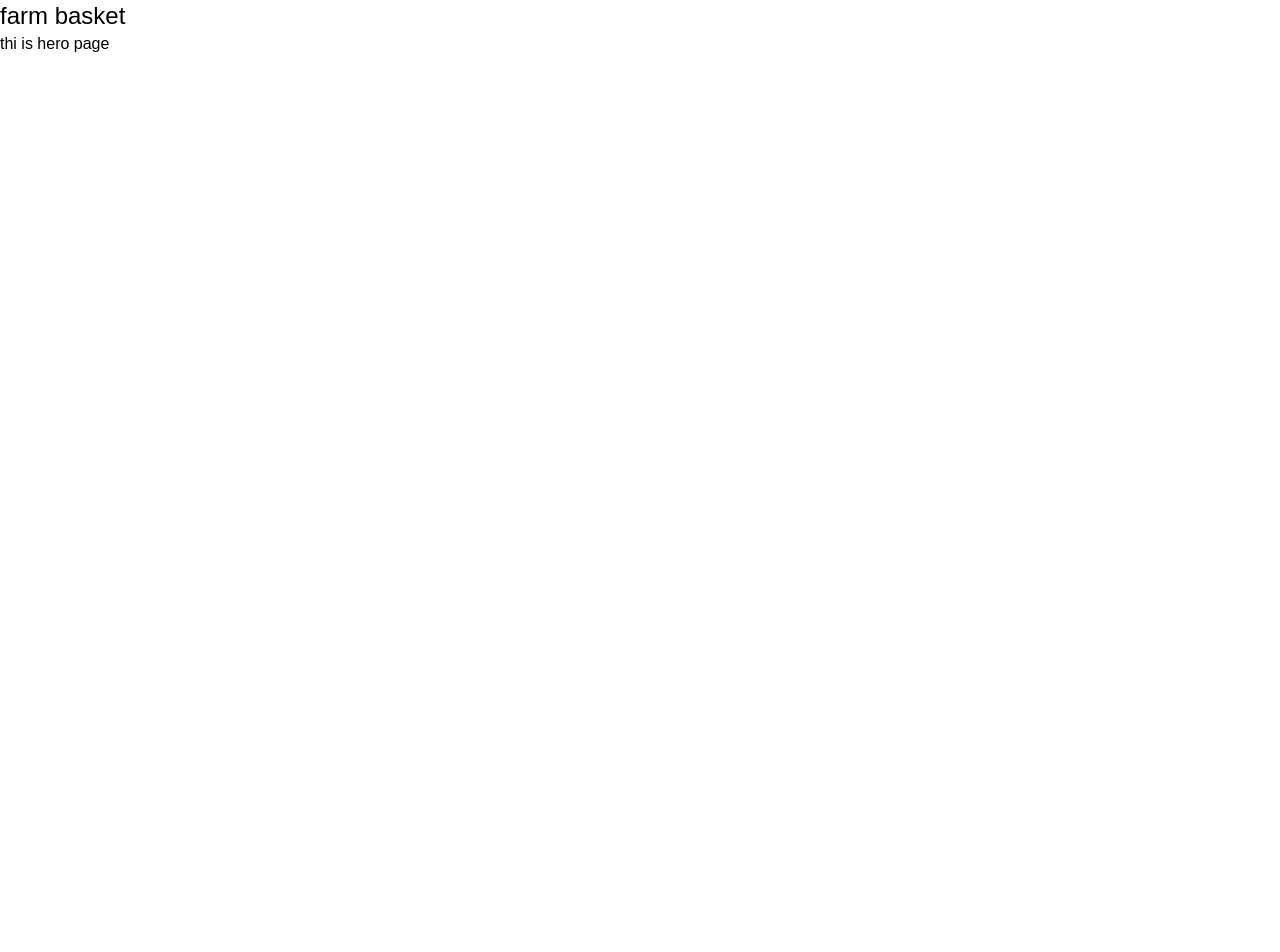
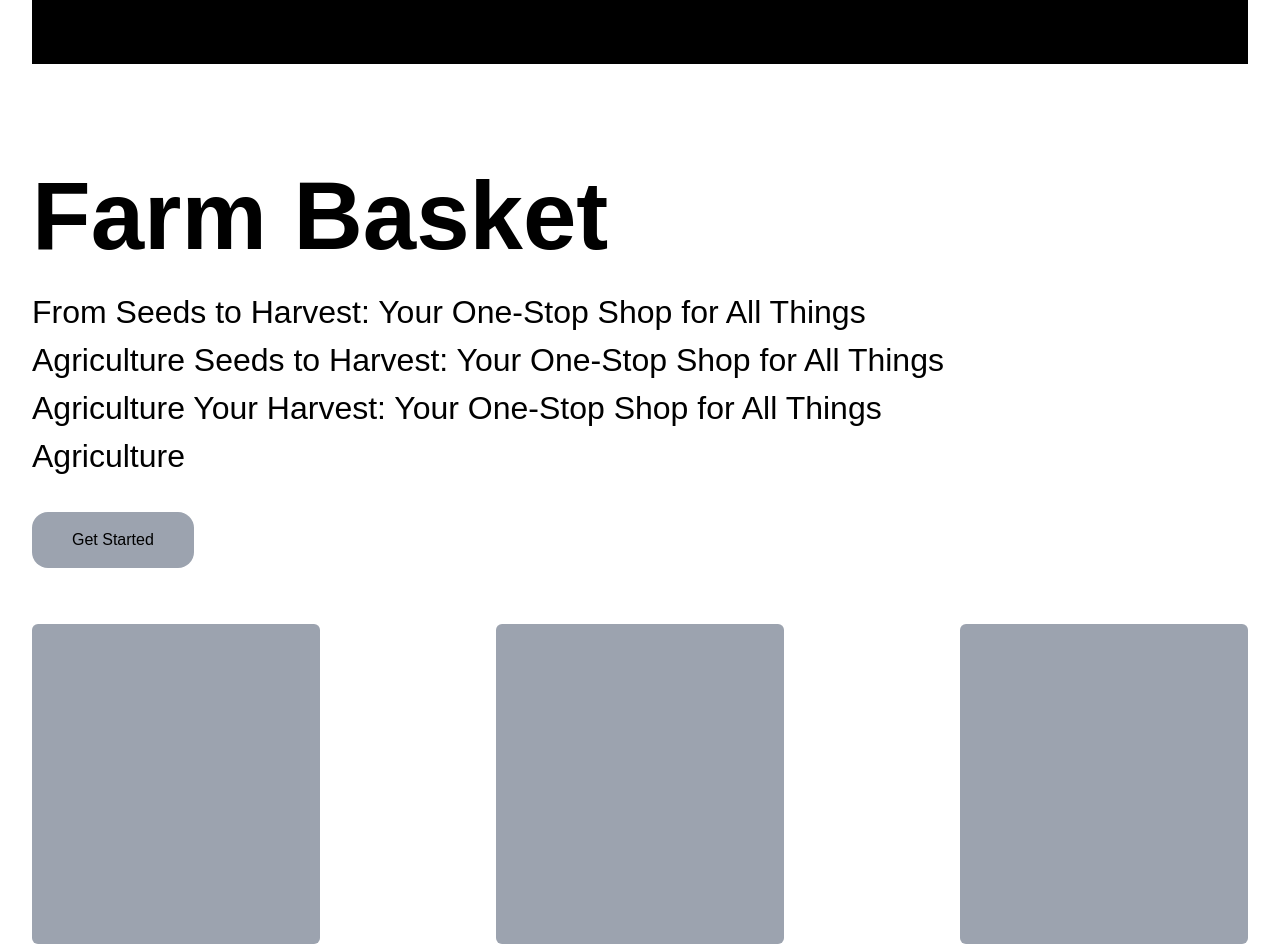
Before and after one commit to 120lennox/farm-basket-frontend, a Next.js app in the folder farmbasket/: page / in a window 1280 px wide. Shown: the top 952 px of the page. Before the commit the page ends 800 px from the top, so only its background shows below. Built offline with nearby package versions, Linux system fonts and the light colour scheme.

Commit message:
added hero section, and trending products section. placed some dummy data and going forward to faq

```diff
--- a/farmbasket/app/components/landing/hero.tsx
+++ b/farmbasket/app/components/landing/hero.tsx
@@ -1,7 +1,51 @@
-export default function hero() {
+export default function Hero() {
     return (
         <div>
-      <h1>thi is hero page</h1>
+          <div className="mt-20">
+            <div>
+              <div>
+                <div>
+                  <h1 className="text-[96px] font-semibold">
+                    Farm Basket
+                  </h1>
+                </div>
+                <div className="w-[950px]">
+                  <p className="text-[32px]">
+                    From Seeds to Harvest: Your One-Stop Shop for All Things Agriculture
+                    Seeds to Harvest: Your One-Stop Shop for All Things Agriculture Your
+                    Harvest: Your One-Stop Shop for All Things Agriculture
+                  </p>
+                </div>
+              </div>
+              <div className="mt-8">
+                <button className="bg-gray-400 p-4 px-10 rounded-2xl font-normal">
+                  Get Started
+                </button>
+              </div>
+            </div>
+            <div className="flex justify-between items-center mt-14">
+              <div className="bg-gray-400 h-80 w-72 rounded-md" >
+
+              </div>
+              <div className="bg-gray-400 h-80 w-72 rounded-md" >
+
+              </div>
+              <div className="bg-gray-400 h-80 w-72 rounded-md" >
+
+              </div>
+            </div>
+            <div className="mt-10 flex justify-center items-center flex-row space-x-2">
+              <div className="bg-gray-400 rounded-full h-4 w-4" >
+
+              </div>
+              <div className="bg-gray-400 rounded-full h-4 w-4" >
+
+              </div>
+              <div className="bg-gray-400 rounded-full h-4 w-4" >
+
+              </div>
+            </div>
+          </div>
         </div>
   );
 }
--- a/farmbasket/app/page.tsx
+++ b/farmbasket/app/page.tsx
@@ -2,9 +2,9 @@
 
 export default function Home() {
   return (
-    <div>
-      <div className="flex">
-        <h1 className="text-2xl" >farm basket</h1>
+    <div className="mx-8">
+      <div className="w-full bg-black h-16 mt-0">
+        <h1>Nav bar here</h1>
       </div>
       <div>
         <div>
```
